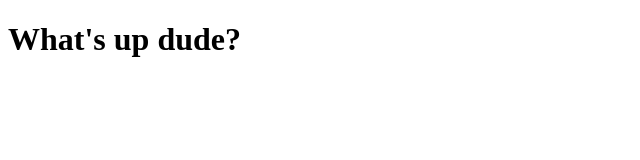
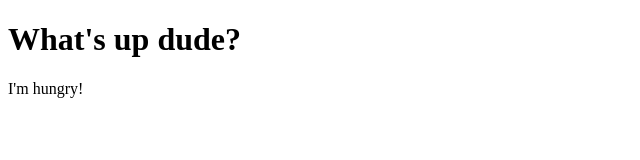
Before and after one commit to NaLaDracip/cours-html-css, a plain HTML site: page index.html in a window 1280 px wide. Shown: the full height of the page, 0-640 px from the left. Drawn offline with Linux system fonts and the light colour scheme.

Commit message:
my response

```diff
--- a/index.html
+++ b/index.html
@@ -10,6 +10,7 @@
 
 <body>
     <h1>What's up dude?</h1>
+    <p>I'm hungry!</p>
 </body>
 
 </html>
```
